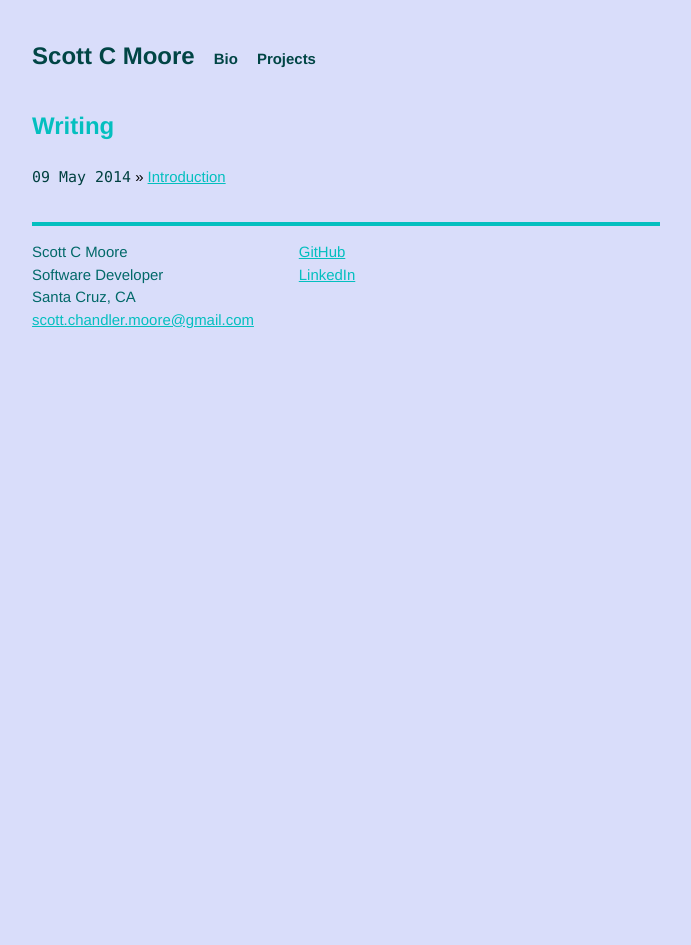
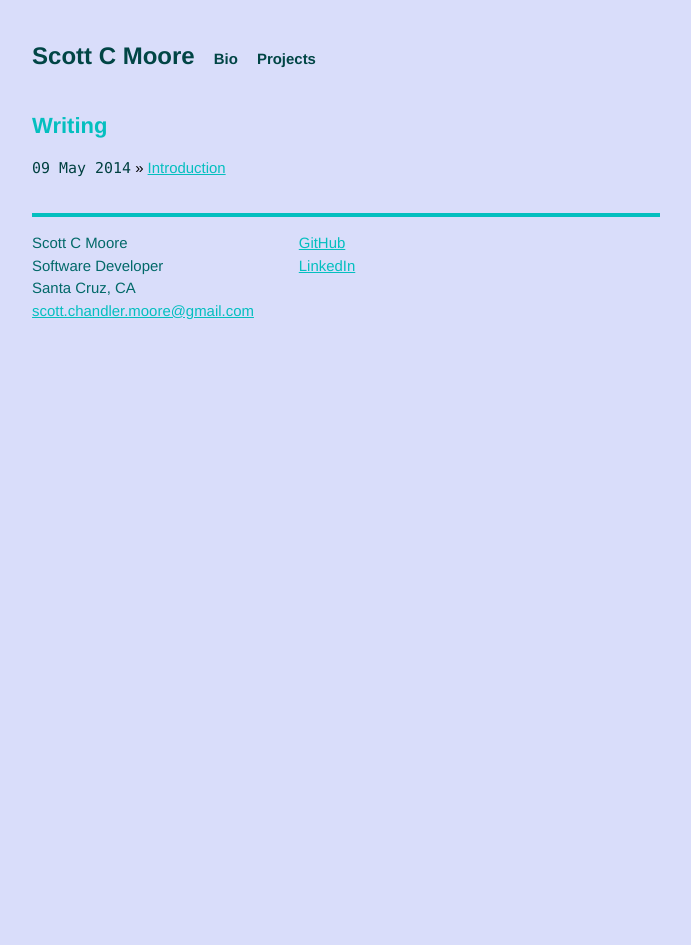
Before and after one commit to scottcmoore/scottcmoore.github.io, a Jekyll site: the page built from index.html, in a window 1280 px wide. Shown: the whole page, without its empty margins (294-985 px from the left). Built offline with Jekyll 4.4.1, drawn with Linux system fonts in a browser that asks for light colours; Markdown is read by kramdown in place of the engine named in the settings.

Commit message:
Changed some h1 tags to h2 where there were multiple h1's per page.

```diff
--- a/bio.html
+++ b/bio.html
@@ -2,7 +2,7 @@
 layout: default
 title: Bio | Software Developer, Santa Cruz CA, Scott C Moore
 ---
-<h1>Bio</h1>
+<h2>Bio</h2>
 
 <div class="post">
 <p>
--- a/css/main.css
+++ b/css/main.css
@@ -46,7 +46,12 @@ a:visited { color: #588F27; }
 /*****************************************************************************/
 h1 {
   font-size: 24px;
+}
+
+h2 {
+  font-size: 22px;
   color: #04BFBF;
+  margin-bottom: 15px;
 }
 
 .posts {
--- a/index.html
+++ b/index.html
@@ -4,7 +4,7 @@ title: Software Developer, Santa Cruz CA, Scott C Moore
 ---
 
 <div id="home">
-  <h1>Writing</h1>
+  <h2>Writing</h2>
   <ul class="posts">
     {% for post in site.posts %}
       <li><span>{{ post.date | date_to_string }}</span> &raquo; <a href="{{ post.url }}">{{ post.title }}</a></li>
--- a/projects.html
+++ b/projects.html
@@ -2,7 +2,7 @@
 layout: default
 title: Projects | Software Developer, Santa Cruz CA, Scott C Moore
 ---
-<h1>Projects</h1>
+<h2>Projects</h2>
 
 
 
```
